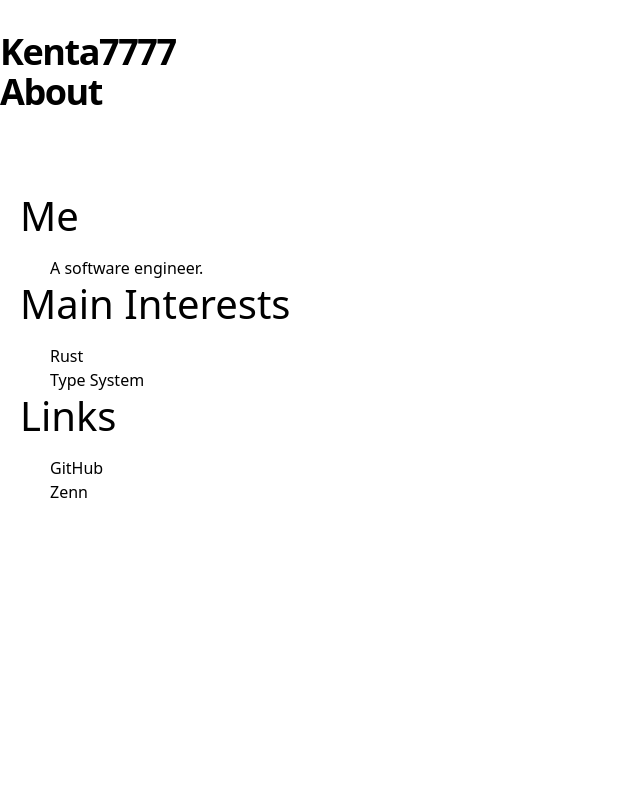
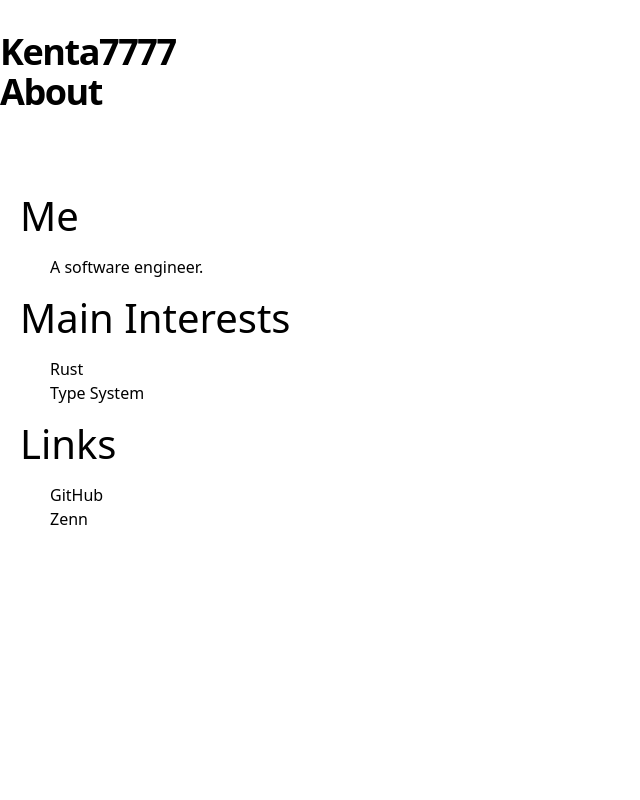
Before and after one commit to kenta7777/my-blog, a Next.js app: page /about in a window 1280 px wide. Shown: the top 800 px of the page, without its empty margins (0-640 px from the left). Built offline with nearby package versions, Linux system fonts and the light colour scheme.

Commit message:
fix about layout

```diff
--- a/app/about/page.css
+++ b/app/about/page.css
@@ -1,3 +1,5 @@
 .content-box {
     margin-left: 30px;
+    margin-top: 15px;
+    margin-bottom: 15px;
 }
--- a/app/about/page.tsx
+++ b/app/about/page.tsx
@@ -15,18 +15,18 @@ export default function About() {
     <Layout>
       <Header children={<h2>About</h2>} />
       <Container>
-        <h2 className="mb-4 text-4xl lg:text-5xl leading-tight">Me</h2>
+        <h2 className="text-4xl lg:text-5xl leading-tight">Me</h2>
           <div className="content-box">
             A software engineer.
           </div>
-        <h2 className="mb-4 text-4xl lg:text-5xl leading-tight">Main Interests</h2>
+        <h2 className="text-4xl lg:text-5xl leading-tight">Main Interests</h2>
           <div className="content-box">
             <ul>
               <li>Rust</li>
               <li>Type System</li>
             </ul>
           </div>
-          <h2 className="mb-4 text-4xl lg:text-5xl leading-tight">Links</h2>
+          <h2 className="text-4xl lg:text-5xl leading-tight">Links</h2>
             <div className="content-box">
               <ul>
                 {links.map((link, index) =>
```
